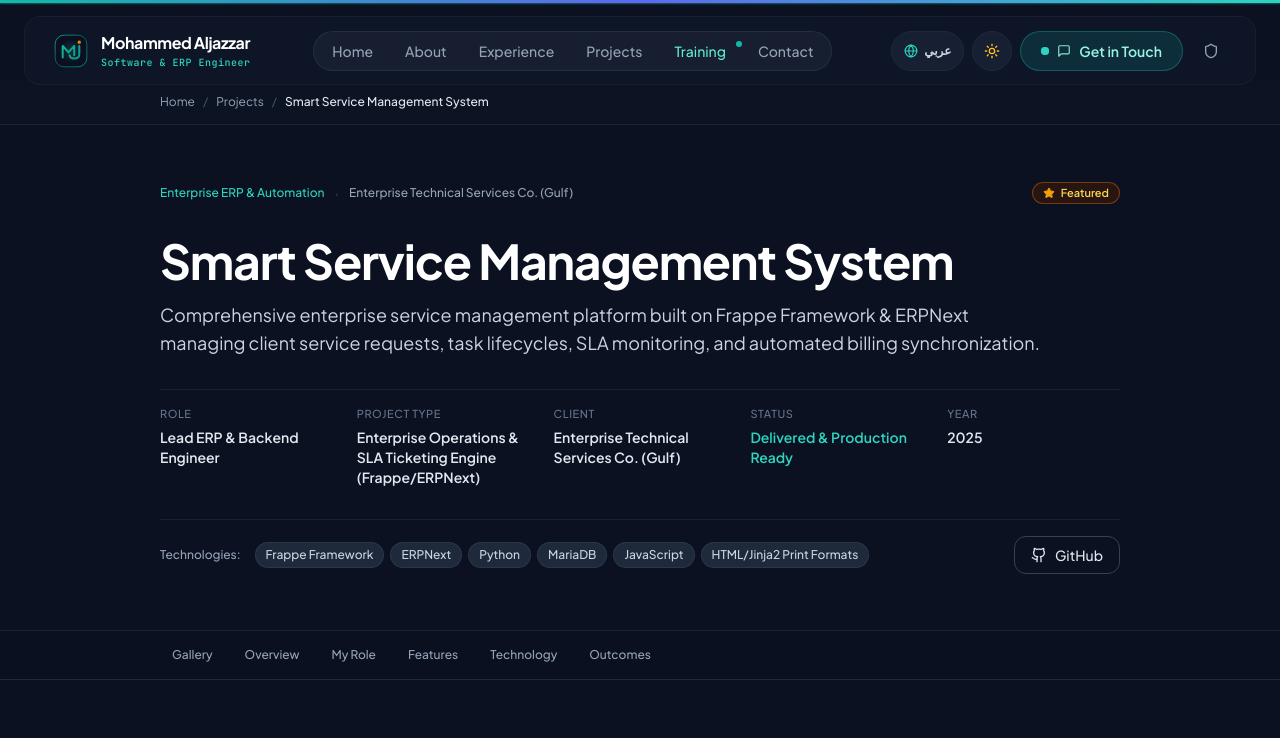
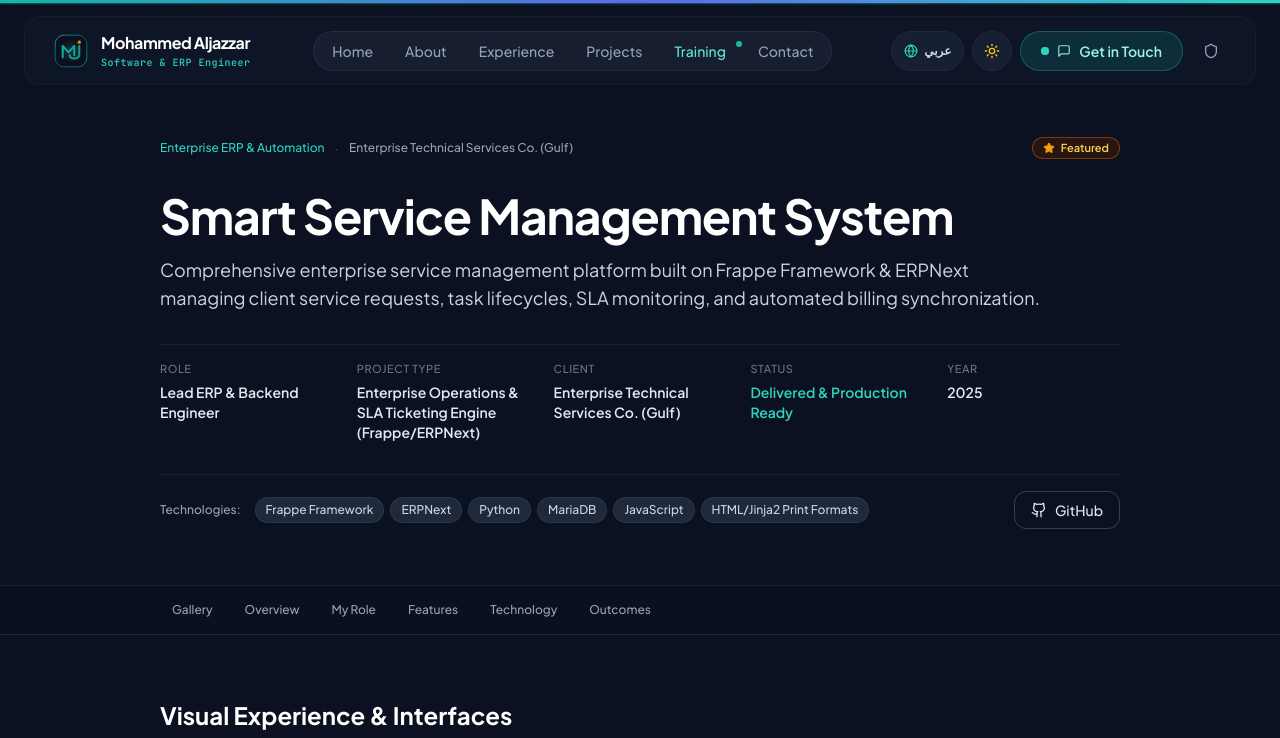
Before and after one commit to Mohammed-Aljazzar/portfolio, a Next.js app: page /en/projects/smart-service-management in a window 1280 px wide. Shown: the top 738 px of the page. Built offline with nearby package versions, Linux system fonts and the light colour scheme.

Commit message:
feat(projects): remove breadcrumb navigation from project case studies

```diff
--- a/src/app/[lang]/projects/[id]/page.tsx
+++ b/src/app/[lang]/projects/[id]/page.tsx
@@ -107,34 +107,7 @@ export default async function ProjectDetailPage({ params }: Props) {
   return (
     <article className="min-h-screen text-slate-900 dark:text-slate-100">
       {/* ══════════════════════════════════════════════
-          1. BREADCRUMBS
-         ══════════════════════════════════════════════ */}
-      <div className="border-b border-slate-200/80 dark:border-slate-800/80 bg-slate-50/50 dark:bg-slate-900/30">
-        <div className="max-w-5xl mx-auto px-4 sm:px-6 lg:px-8 py-3.5">
-          <nav aria-label="Breadcrumb" className="flex items-center gap-2 text-xs text-slate-500 dark:text-slate-400">
-            <Link
-              href={`/${language}`}
-              className="hover:text-slate-900 dark:hover:text-white transition-colors"
-            >
-              {language === "ar" ? "الرئيسية" : "Home"}
-            </Link>
-            <span className="text-slate-400 dark:text-slate-600">/</span>
-            <Link
-              href={`/${language}/projects`}
-              className="hover:text-slate-900 dark:hover:text-white transition-colors"
-            >
-              {language === "ar" ? "المشاريع" : "Projects"}
-            </Link>
-            <span className="text-slate-400 dark:text-slate-600">/</span>
-            <span className="text-slate-900 dark:text-slate-200 font-medium truncate max-w-xs sm:max-w-md">
-              {title}
-            </span>
-          </nav>
-        </div>
-      </div>
-
-      {/* ══════════════════════════════════════════════
-          2. HERO SECTION & KEY METADATA
+          HERO SECTION & KEY METADATA
          ══════════════════════════════════════════════ */}
       <header className="border-b border-slate-200/80 dark:border-slate-800/80 py-10 sm:py-14 bg-white dark:bg-[#0B1120]">
         <div className="max-w-5xl mx-auto px-4 sm:px-6 lg:px-8 space-y-8 text-start">
```
